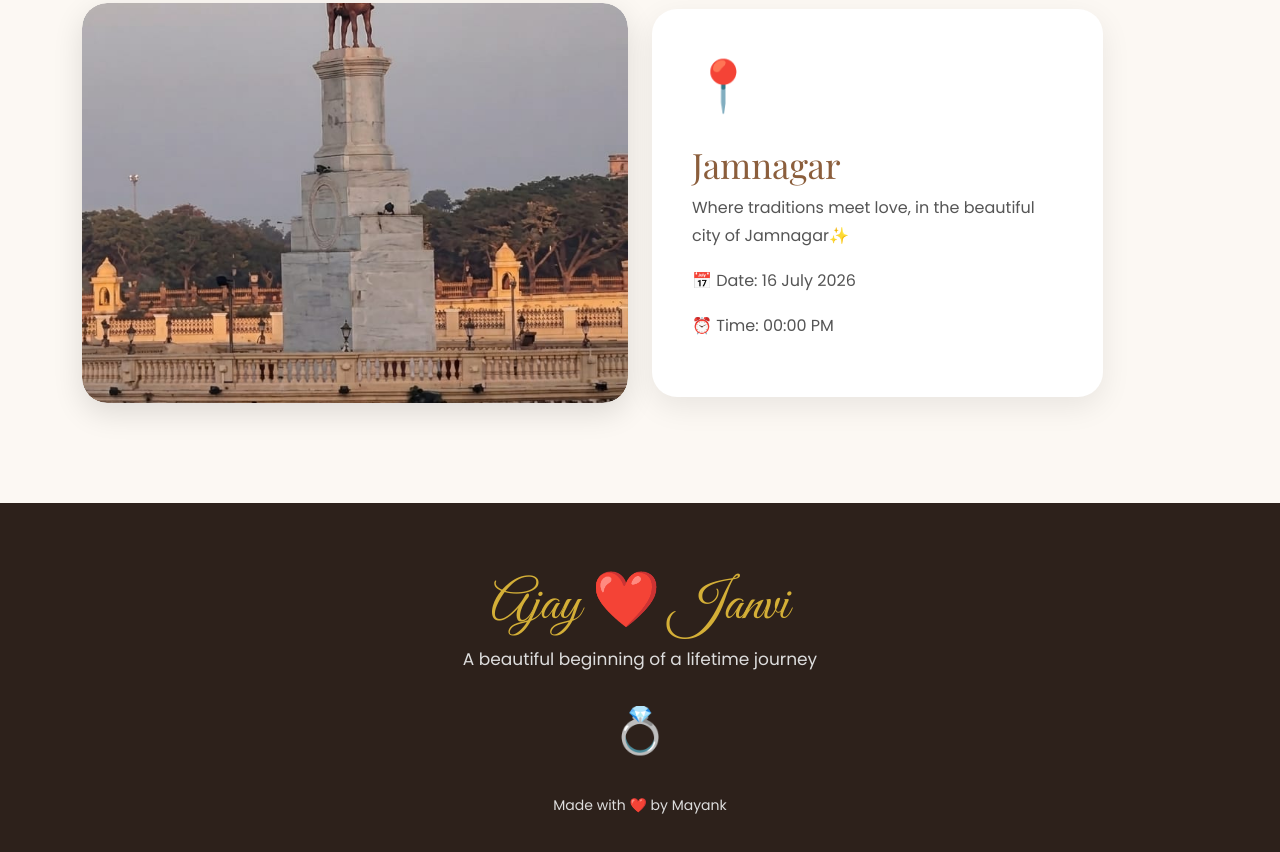
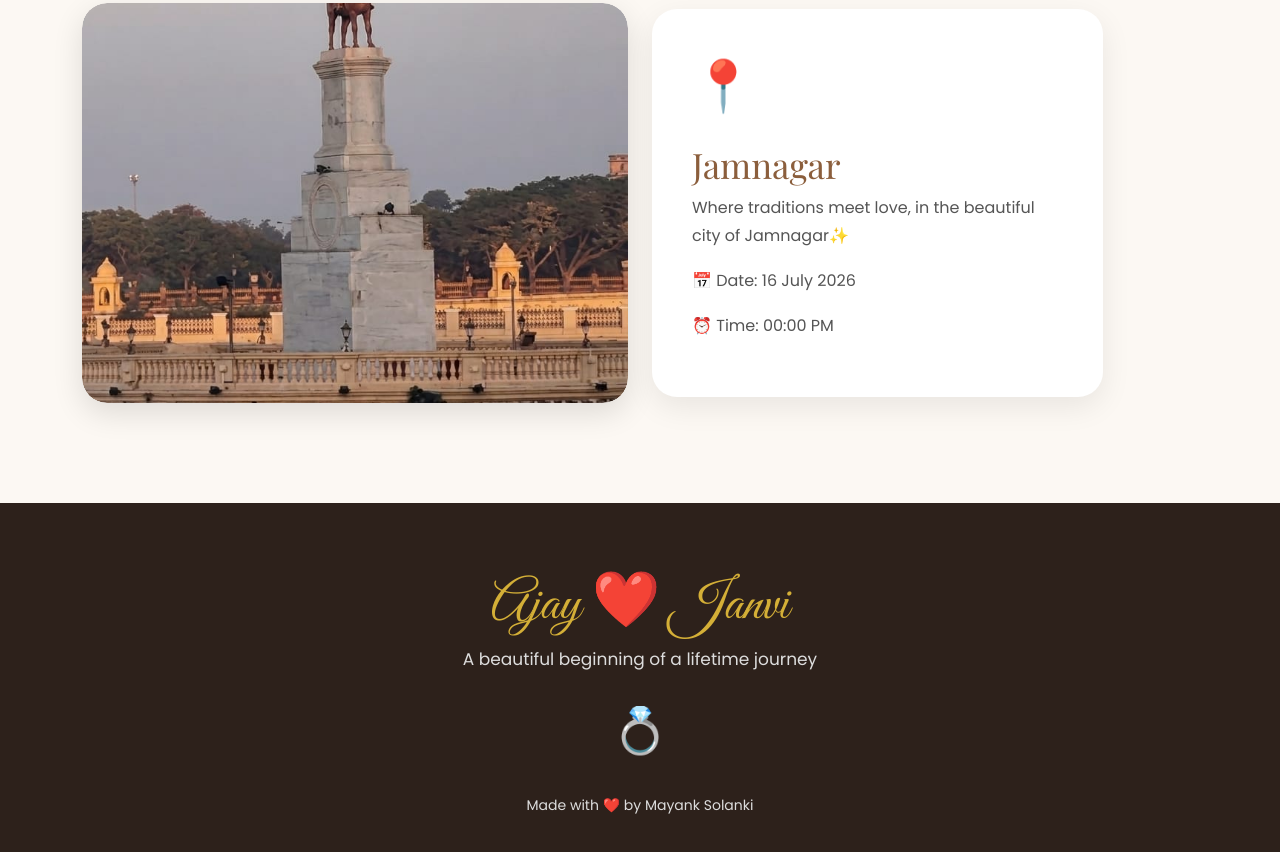
Before and after one commit to SolankiSir/a-new-beginning, a plain HTML site: page index.html in a window 1280 px wide. Shown: the part 6300-7152 px from the top of the page. Drawn offline with nearby package versions, Linux system fonts and the light colour scheme.

Commit message:
Initial commit

```diff
--- a/index.html
+++ b/index.html
@@ -922,7 +922,7 @@ ScrollReveal().reveal(
 
         <p class="copyright">
 
-            Made with ❤️ by Mayank
+            Made with ❤️ by Mayank Solanki
 
         </p>
 
```
